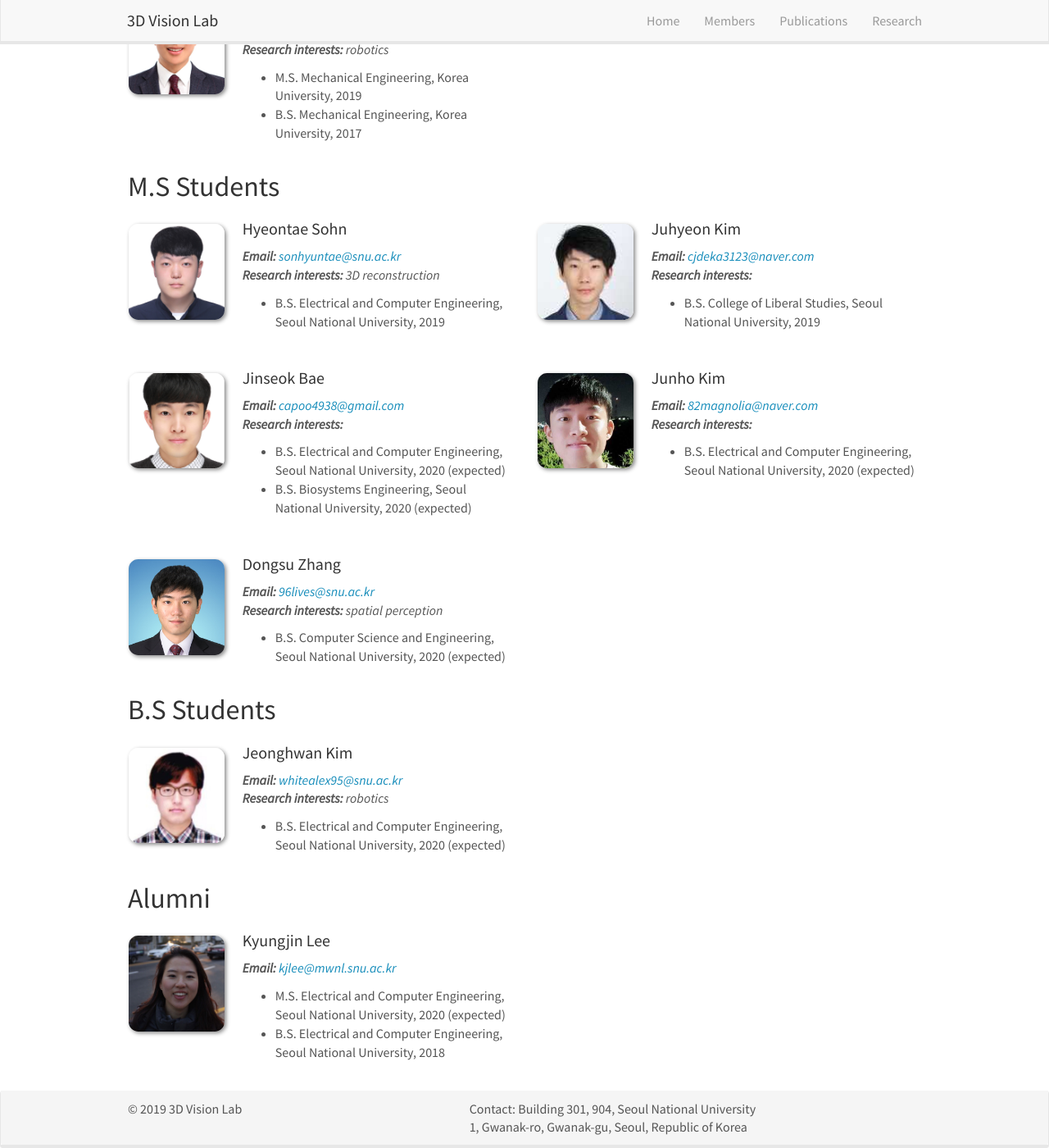
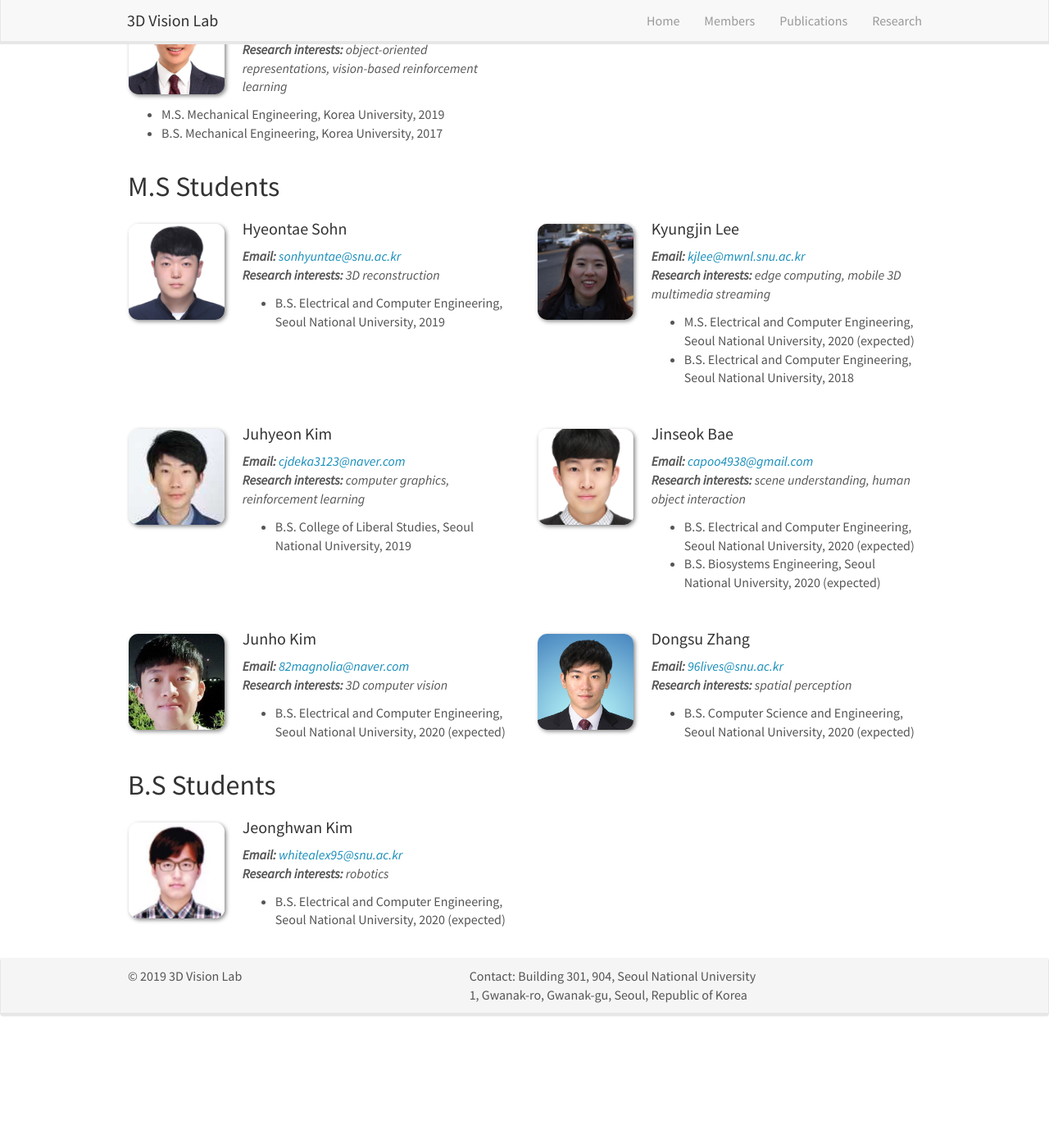
Before and after one commit to 3dvision-snu/3dvision-snu.github.io, a Jekyll site: the page built from _pages/members.md, in a window 1280 px wide and 1400 px high, scrolled down 571 px. Shown: the whole window at 82% size. Built offline with Jekyll 4.4.1, drawn with Linux system fonts in a browser that asks for light colours; nearby versions of some CDN libraries; after the commit the page ends 1810 px from its top, so only the background shows below that.

Commit message:
edit research interests and remove alumni

```diff
--- a/_data/members_ms.yml
+++ b/_data/members_ms.yml
@@ -13,9 +13,18 @@
   educations:
     - B.S. Electrical and Computer Engineering, Seoul National University, 2019
 
+- name: Kyungjin Lee
+  photo: kyungjin_lee.jpg
+  research_interests: edge computing, mobile 3D multimedia streaming
+  # info: Masters, 2020
+  email: kjlee@mwnl.snu.ac.kr
+  educations:
+    - M.S. Electrical and Computer Engineering, Seoul National University, 2020 (expected)
+    - B.S. Electrical and Computer Engineering, Seoul National University, 2018
+
 - name: Juhyeon Kim
   photo: juhyeon_kim.jpg
-  research_interests:
+  research_interests: computer graphics, reinforcement learning
   # info: Masters, started Sep 2019
   email: cjdeka3123@naver.com
   educations:
@@ -23,7 +32,7 @@
 
 - name: Jinseok Bae
   photo: jinseok_bae.jpg
-  research_interests:
+  research_interests: scene understanding, human object interaction
   # info: Masters, starts Mar 2020
   email: capoo4938@gmail.com
   educations:
@@ -32,7 +41,7 @@
 
 - name: Junho Kim
   photo: junho_kim.jpg
-  research_interests:
+  research_interests: 3D computer vision
   # info: Masters, starts Mar 2020
   email: 82magnolia@naver.com
   educations:
--- a/_data/members_phd.yml
+++ b/_data/members_phd.yml
@@ -8,7 +8,7 @@
 
 - name: Cheolhui Min
   photo: cheolhui_min.jpg
-  research_interests: robotics
+  research_interests: object-oriented representations, vision-based reinforcement learning
   # info: Ph.D, starts 2020
   email: minch5048@gmail.com
   educations:
--- a/_pages/members.md
+++ b/_pages/members.md
@@ -178,7 +178,7 @@ permalink: /members/
 </div>
 {% endif %}
 
-
+<!--
 ## Alumni
 {% assign number_printed = 0 %}
 {% for member in site.data.members_alumni %}
@@ -218,6 +218,7 @@ permalink: /members/
 {% if even_odd == 1 %}
 </div>
 {% endif %}
+ -->
 
 <!-- <div class="col-sm-4 clearfix">
 <h4>Bachelor Students</h4>
```
Also changed, not shown: _data/members_alumni.yml (+0 -8 lines).
